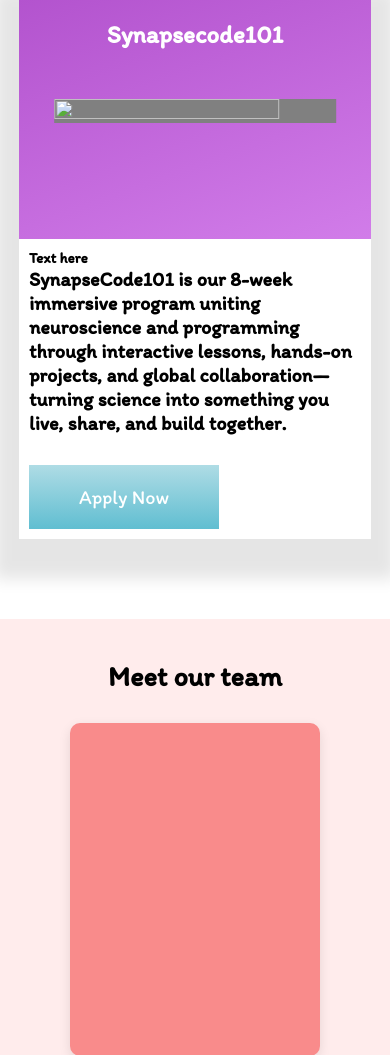
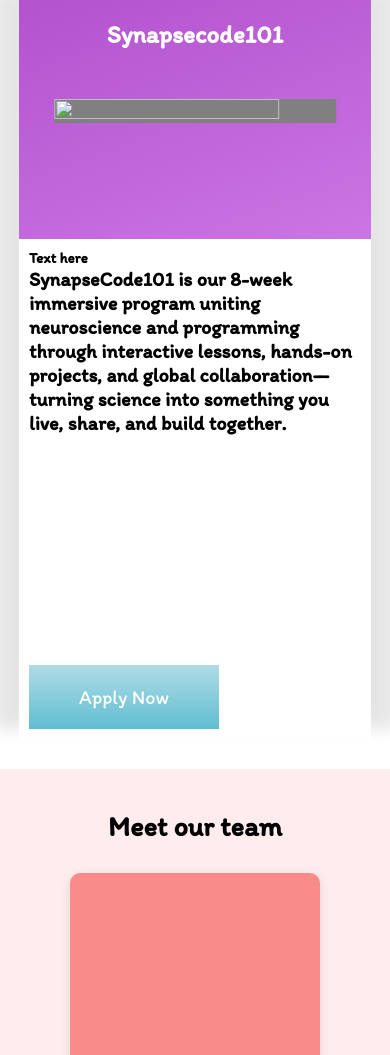
Before and after one commit to sabuka-dumbo/Synapsecode, a Django app: page / in a window 390 px wide. Shown: the part 2086-3141 px from the top of the page. Run offline with Django 5.2, Linux system fonts and the light colour scheme.

Commit message:
Aug 12, 2025, 12:40 PM

```diff
--- a/synapsecode/synapsecode101/static/css/styles.css
+++ b/synapsecode/synapsecode101/static/css/styles.css
@@ -332,12 +332,11 @@ h3 {
     background: linear-gradient(180deg, #AFDCE5, #60BED1);
 }
 
-/* Section styling */
 .team-section {
     text-align: center;
     font-family: "Itim", sans-serif;
     padding: 40px;
-    background-color: #FFECEC; /* light background */
+    background-color: #FFECEC;
     margin-top: 80px;
 }
 
@@ -346,17 +345,15 @@ h3 {
     margin-bottom: 30px;
 }
 
-/* Grid container */
 .team-grid {
     display: grid;
     grid-template-columns: repeat(auto-fit, minmax(200px, 250px));
     gap: 20px;
-    justify-content: center; /* Centers the items horizontally */
+    justify-content: center;
     max-width: 1200px;
     margin: 0 auto;
 }
 
-/* Card styling */
 .team-card {
     aspect-ratio: 3 / 4;
     border-radius: 10px;
@@ -519,7 +516,12 @@ h3 {
     .project {
         width: 80%;
         padding: 20px;
+        height: 650px;
         margin-left: calc((100% - 80% - 40px) / 2);
+    }
+
+    .project-inside-div {
+        height: calc(500px - 20px);
     }
 }
 
```
